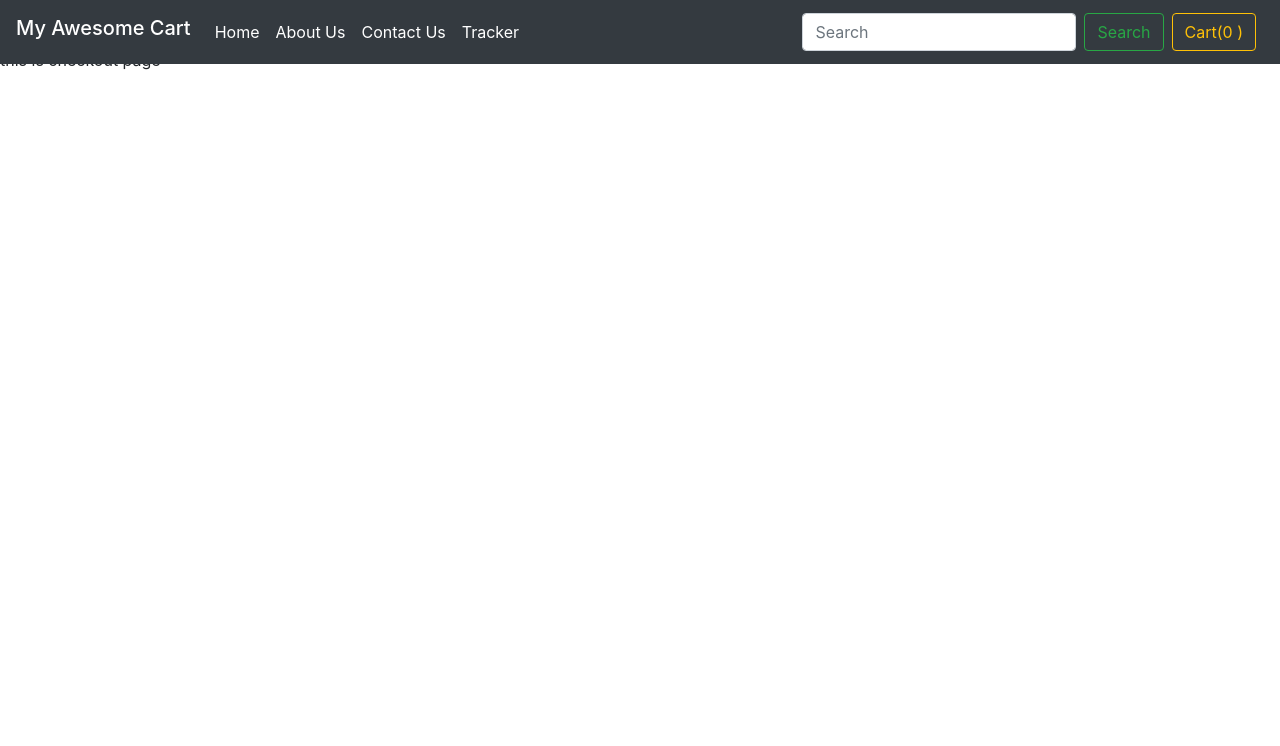
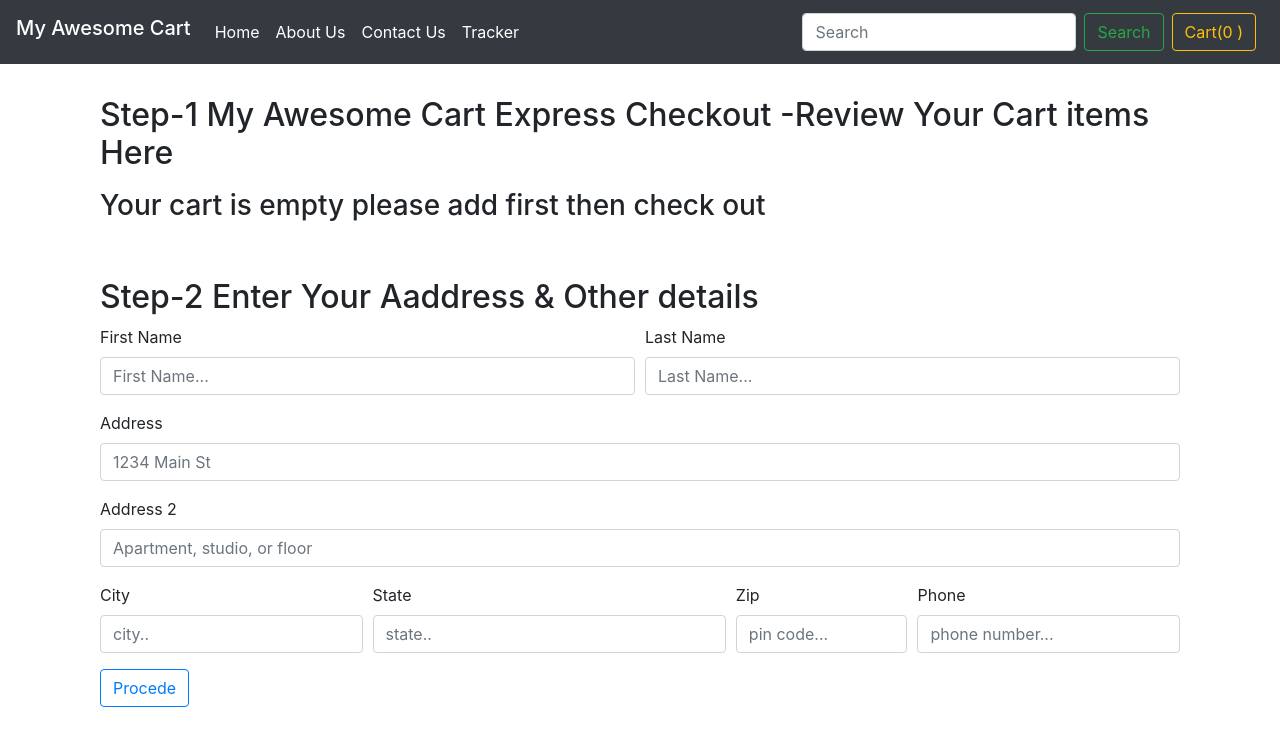
Before and after one commit to Shubham879177/Ecommerce, a Django app: page /shop/checkout/ in a window 1280 px wide. Shown: the top 746 px of the page. Run offline with Django 4.2, Linux system fonts and the light colour scheme; some libraries are stand-ins or nearby versions.

Commit message:
checkout

```diff
--- a/shop/templates/shop/checkout.html
+++ b/shop/templates/shop/checkout.html
@@ -2,4 +2,104 @@
 
 {% block title %} Checkout - My Awesome Cart {% endblock %}
 
-{% block body %} this is checkout page {% endblock %}
+{% block body %}
+
+
+<div class="container my-5">
+    <div class="col">
+        <h2>Step-1 My Awesome Cart Express Checkout -Review Your Cart items Here</h2>
+        <div >
+            <ul class="list-group" id="item">
+
+            </ul>
+        </div>
+    </div>
+
+    <div class="col my-5">
+        <h2>Step-2 Enter Your Aaddress & Other details</h2>
+
+        <form>
+            <div class="form-row">
+              <div class="form-group col-md-6">
+                <label for="firstname">First Name</label>
+                <input type="text" class="form-control" id="firstname" placeholder="First Name...">
+              </div>
+              <div class="form-group col-md-6">
+                <label for="lastname">Last Name</label>
+                <input type="text" class="form-control" id="lastname" placeholder="Last Name...">
+              </div>
+            </div>
+            <div class="form-group">
+              <label for="inputAddress">Address</label>
+              <input type="text" class="form-control" id="inputAddress" placeholder="1234 Main St">
+            </div>
+            <div class="form-group">
+              <label for="inputAddress2">Address 2</label>
+              <input type="text" class="form-control" id="inputAddress2" placeholder="Apartment, studio, or floor">
+            </div>
+            <div class="form-row">
+              <div class="form-group col-md-3">
+                <label for="inputCity">City</label>
+                <input type="text" class="form-control" id="inputCity" placeholder="city..">
+              </div>
+              <div class="form-group col-md-4">
+                <label for="inputState">State</label>
+                <input type="text" class="form-control" id="inputstate" placeholder="state..">
+              </div>
+              <div class="form-group col-md-2">
+                <label for="inputZip">Zip</label>
+                <input type="text" class="form-control" id="inputZip" placeholder="pin code...">
+              </div>
+              <div class="form-group col-md-3">
+                <label for="phone">Phone</label>
+                <input type="tel" class="form-control" id="phone" placeholder="phone number...">
+              </div>
+            </div>
+            <button type="submit" class="btn btn-outline-primary">Procede</button>
+          </form>
+
+    </div>
+
+</div>
+
+
+{% endblock %}
+
+{% block js %}
+
+<script>
+  if (localStorage.getItem('cart') == null) {
+    var cart = {};
+} else {
+    cart = JSON.parse(localStorage.getItem('cart'));
+}
+
+sum=0
+
+if ($.isEmptyObject(cart)){
+ name = `Your cart is empty please add first then check out`
+ $('#item').append(`<h3 class='my-2'>${name}</h3>`);
+}
+else{
+
+for (item in cart){
+  var name = cart[item][1]
+  var qty = cart[item][0]
+  sum=sum+qty
+
+  mylist = `<li class='list-group-item d-flex justify-content-between align-items-center'>
+                    ${name}
+                    <span class='badge badge-primary badge-pill'>${qty}</span>
+                </li>`
+
+  $('#item').append(mylist);
+}
+}
+document.getElementById('cart').innerHTML = sum;
+
+
+
+
+</script>
+
+{% endblock %}
```
Also changed, not shown: shop/templates/shop/index.html (+36 -20 lines).
